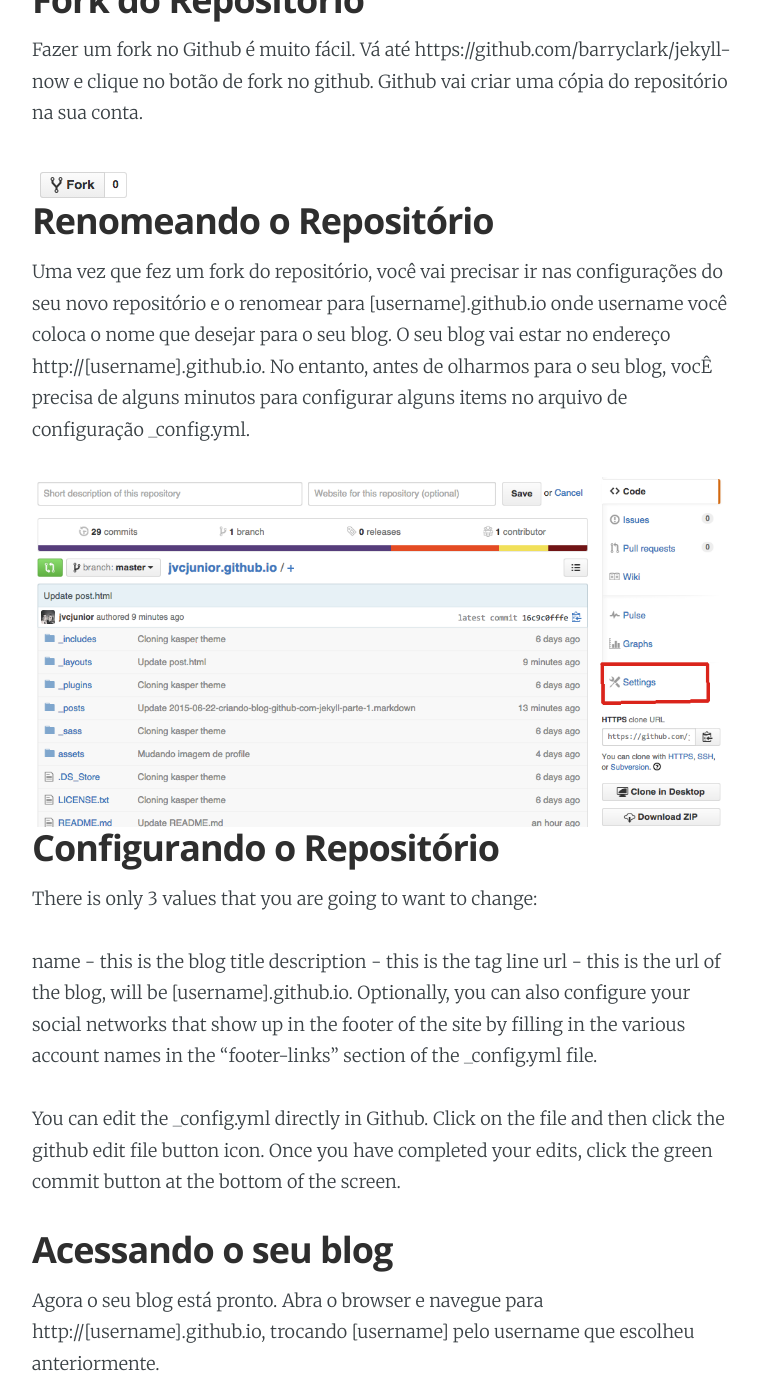
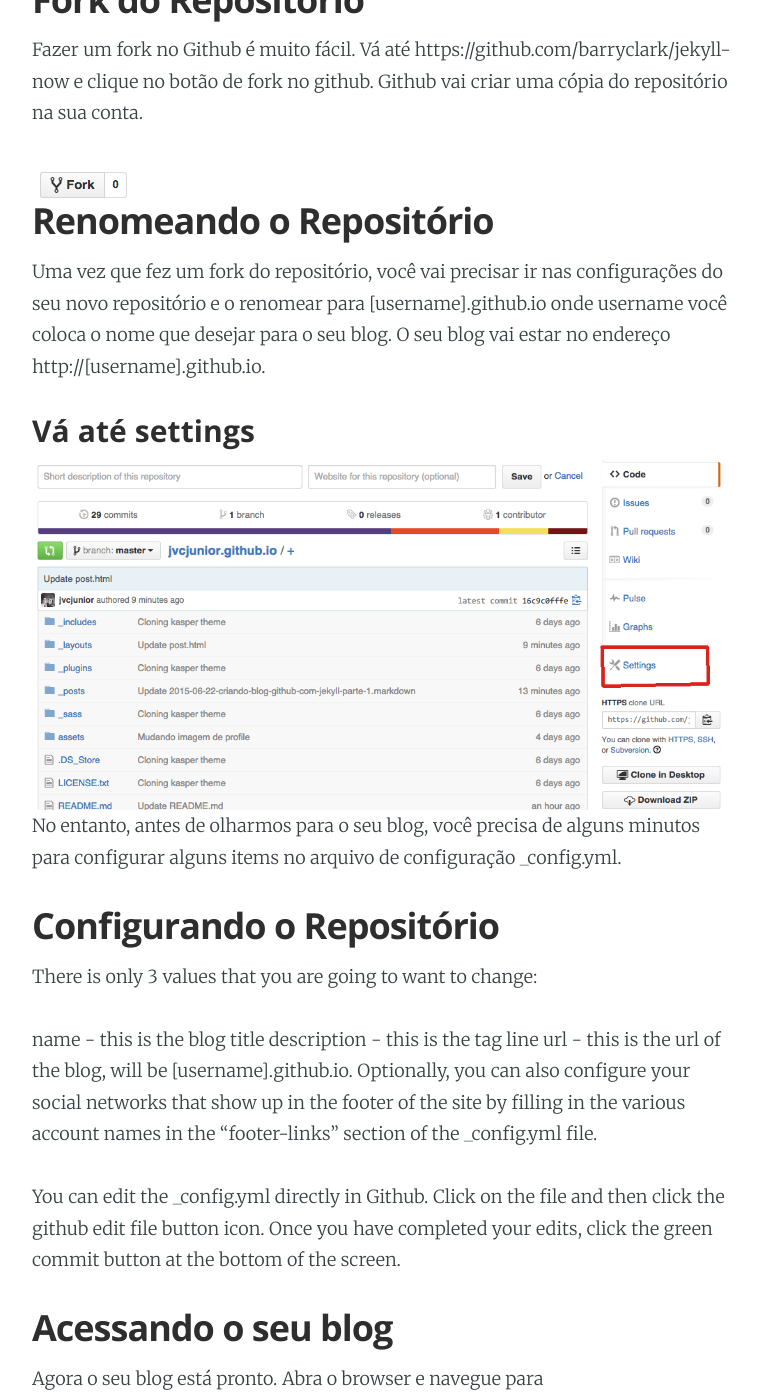
Before and after one commit to jvcjunior/jvcjunior.github.io, a Jekyll site: the page built from _posts/2015-06-22-criando-blog-github-com-jekyll-parte-1.markdown, in a window 1280 px wide and 1400 px high, scrolled down 977 px. Shown: the whole window, without its empty margins (253-1011 px from the left). Built offline with Jekyll 4.4.1, drawn with Linux system fonts in a browser that asks for light colours; Markdown is read by kramdown in place of the engine named in the settings; comment, search, counter and statistics services are not loaded.

Commit message:
Update 2015-06-22-criando-blog-github-com-jekyll-parte-1.markdown

```diff
--- a/_posts/2015-06-22-criando-blog-github-com-jekyll-parte-1.markdown
+++ b/_posts/2015-06-22-criando-blog-github-com-jekyll-parte-1.markdown
@@ -26,12 +26,14 @@
 
 ## Renomeando o Repositório
 Uma vez que fez um fork do repositório, você vai precisar ir nas configurações do seu novo repositório e o renomear para [username].github.io onde username você coloca o nome que desejar para o seu blog. O seu blog vai estar no endereço http://[username].github.io.
-No entanto, antes de olharmos para o seu blog, vocÊ precisa de alguns minutos para configurar alguns items no arquivo de configuração _config.yml.
 
+### Vá até settings
  <figure>
    <a class="img" href="{{ site.baseurl }}" style="background-image: url(/assets/images/github_settings.png); background-size: 100%; display:block;width:100%; height: 350px;">
 </a>
 </figure>
+
+No entanto, antes de olharmos para o seu blog, você precisa de alguns minutos para configurar alguns items no arquivo de configuração _config.yml.
 
 ## Configurando o Repositório
 
```
